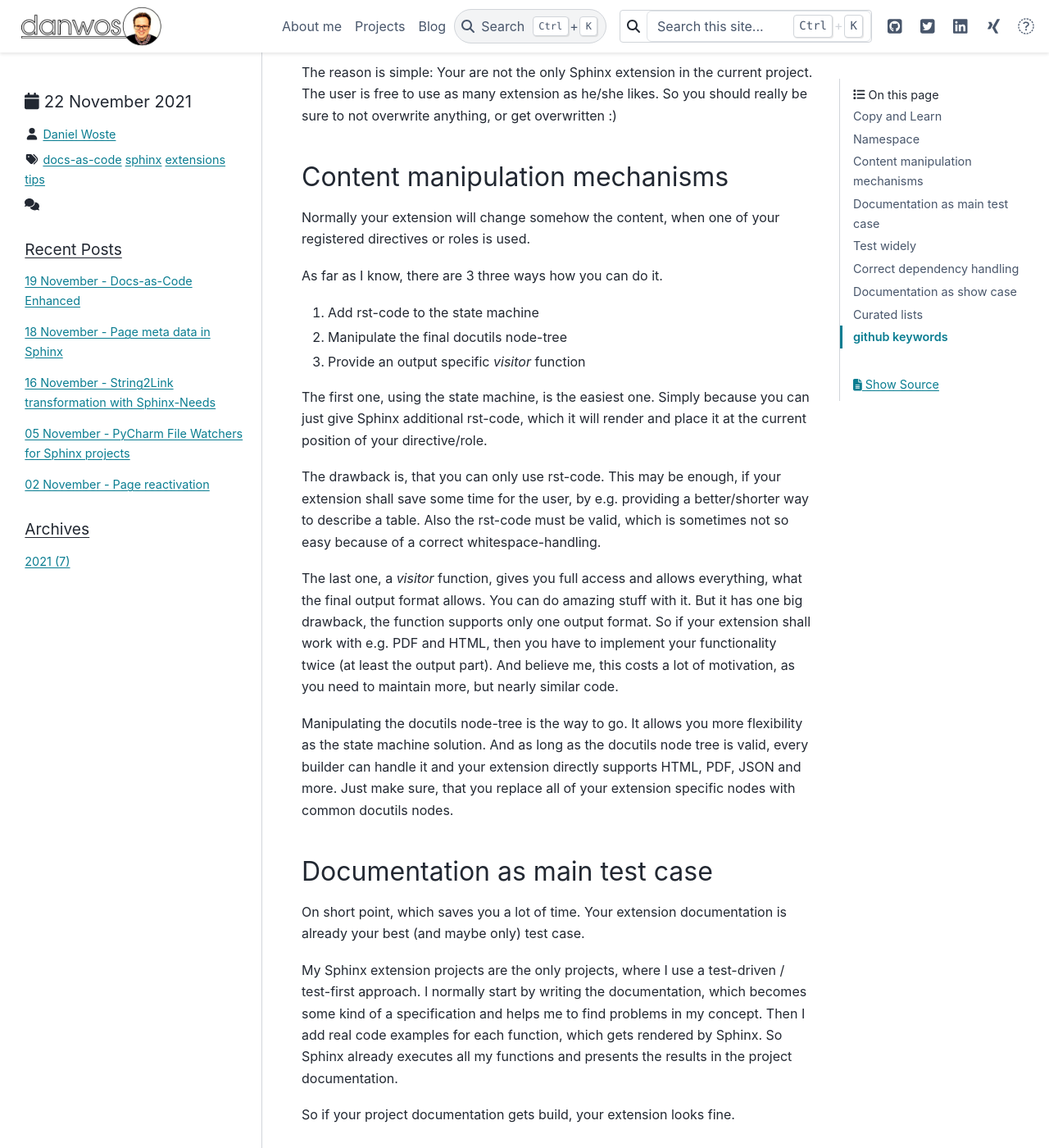
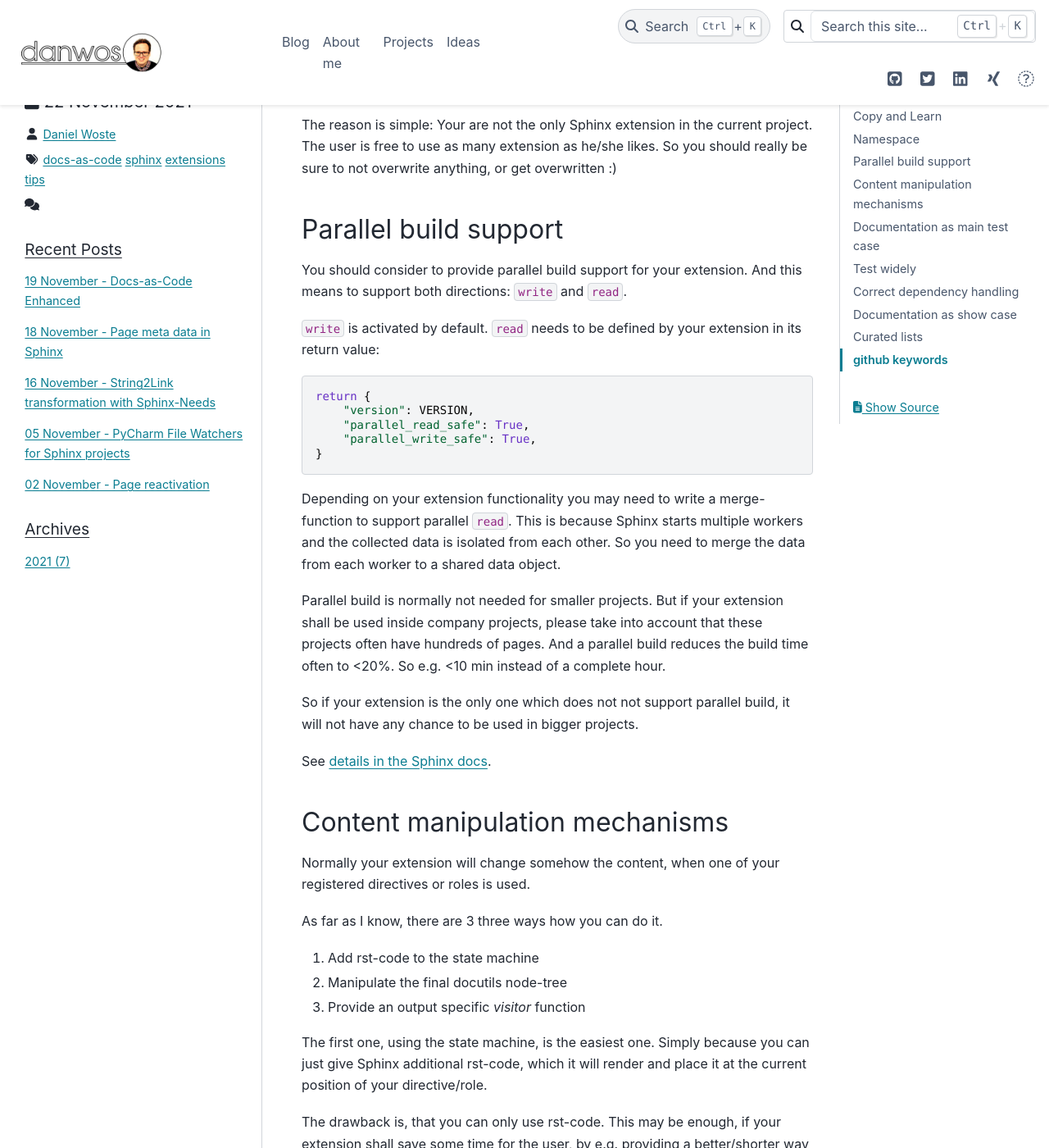
Before and after one commit to danwos/danwos.github.io, a Sphinx documentation site: the page built from docs/posts/2021/sphinx_extension_dev.rst, in a window 1280 px wide and 1400 px high, scrolled down 1220 px. Shown: the whole window at 82% size. Built offline with Sphinx 7.4.7 and the PyData theme 0.15.4, drawn with Linux system fonts in a browser that asks for light colours; comment, search, counter and statistics services are not loaded.

Commit message:
ideas page and paralle_build for sphunx_dev

```diff
--- a/docs/_templates/me.html
+++ b/docs/_templates/me.html
@@ -16,5 +16,6 @@
             Focusing currently on  <a href="https://sphinx-needs.com" target="_blank">Sphinx-Needs</a> and
             huge, distributed docs-as-code setups.
         </p>
+        <p>Superpower: Laziness<br><sup>(equals efficiency for developers)</sup></p>
     </div>
 </div>
--- a/docs/posts/2021/sphinx_extension_dev.rst
+++ b/docs/posts/2021/sphinx_extension_dev.rst
@@ -38,6 +38,36 @@
 The reason is simple: Your are not the only Sphinx extension in the current project.
 The user is free to use as many extension as he/she likes. So you should really be sure to not
 overwrite anything, or get overwritten :)
+
+Parallel build support
+----------------------
+You should consider to provide parallel build support for your extension.
+And this means to support both directions: ``write`` and ``read``.
+
+``write`` is activated by default.
+``read`` needs to be defined by your extension in its return value:
+
+.. code-block:: python
+
+    return {
+        "version": VERSION,
+        "parallel_read_safe": True,
+        "parallel_write_safe": True,
+    }
+
+Depending on your extension functionality you may need to write a merge-function to support parallel ``read``.
+This is because Sphinx starts multiple workers and the collected data is isolated from each other.
+So you need to merge the data from each worker to a shared data object.
+
+Parallel build is normally not needed for smaller projects. But if your extension shall be used inside
+company projects, please take into account that these projects often have hundreds of pages.
+And a parallel build reduces the build time often to <20%. So e.g. <10 min instead of a complete hour.
+
+So if your extension is the only one which does not not support parallel build, it will not have any chance to be used
+in bigger projects.
+
+See `details in the Sphinx docs <https://www.sphinx-doc.org/en/1.3.1/extdev/index.html#extension-metadata>`_.
+
 
 Content manipulation mechanisms
 -------------------------------
```
Also changed, not shown: docs/ideas.rst (added, +161 -0 lines), docs/index.md (+2 -1 lines), docs/posts/2021/pycharm_file_watchers.md (+2 -0 lines).
